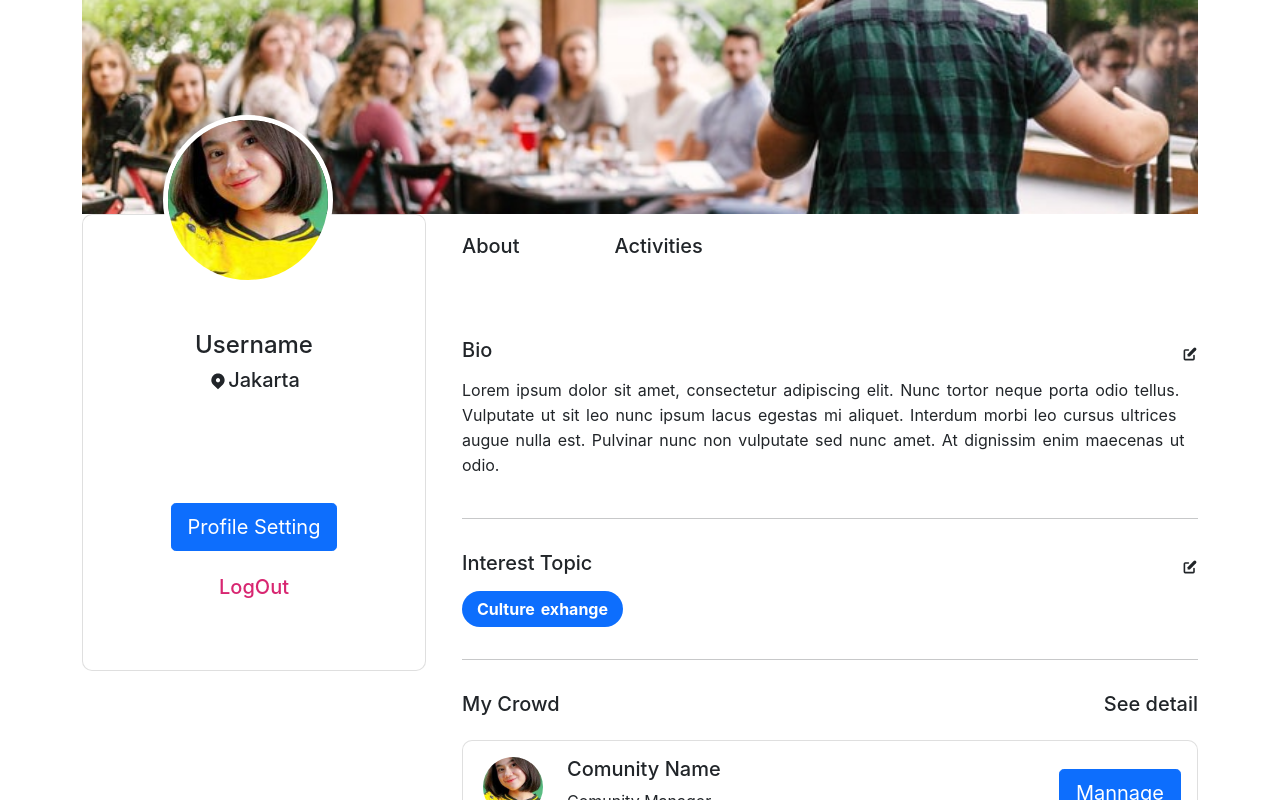
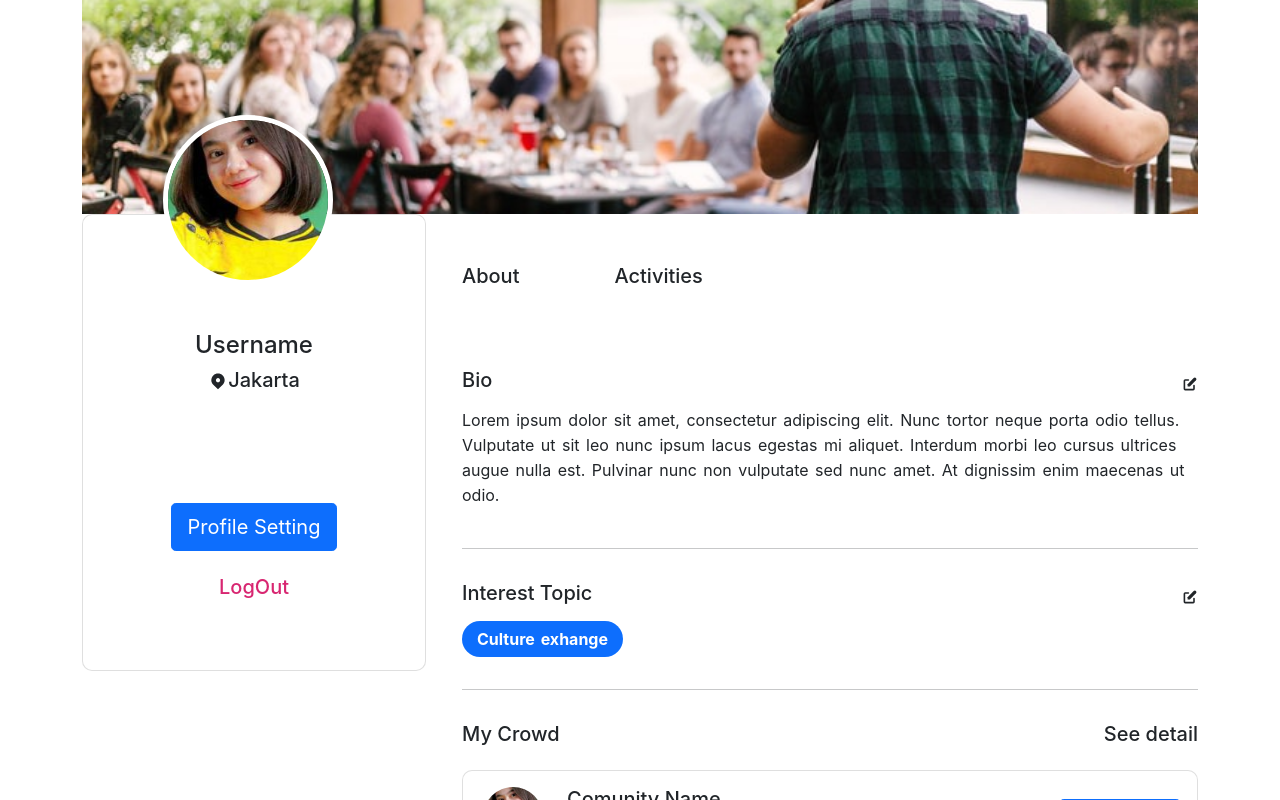
Before and after one commit to syaffurqonbagas/CrowdFInder, a React (Create React App) app: page / in a window 1280 px wide. Shown: the top 800 px of the page. Built offline with nearby package versions, Linux system fonts and the light colour scheme.

Commit message:
My profile page update

```diff
--- a/src/components/LargeCrowdFinderCard/index.jsx
+++ b/src/components/LargeCrowdFinderCard/index.jsx
@@ -9,7 +9,7 @@ import { RiGroupFill } from 'react-icons/ri'
 
 function LargeCrowdFinderCard() {
     return (
-        <Container>
+
         <div className='lrg-crwd'>
             <div className="title py-3">
                 <div className="avatar-post d-flex align-items-center">
@@ -31,11 +31,11 @@ function LargeCrowdFinderCard() {
                 <div className="image-post" style={{ backgroundImage: `url(${post})` }}>
                 </div>
 
-                    <Row>
+                <Row className='pt-3'>
                     <h6>Festival Makanan Nusantara (Bintang tamu 3 juri Master Cheff)</h6>
                 </Row>
                 <Row>
-                        <Col><p><AiFillCalendar /> 22/09/2021</p></Col>
+                    <Col md={2}><p><AiFillCalendar /> 22/09/2021</p></Col>
                     <Col><p><AiFillClockCircle /> 09.00 AM</p></Col>
                 </Row>
                 <Row>
@@ -52,7 +52,7 @@ function LargeCrowdFinderCard() {
 
             </Card>
         </div>
-        </Container >
+
     )
 }
 
--- a/src/components/LargeCrowdFinderCard/index.scss
+++ b/src/components/LargeCrowdFinderCard/index.scss
@@ -1,5 +1,5 @@
 .lrg-crwd {
-    width: 550px;
+
 
     .title {
         .avatar-post {
--- /dev/null
+++ b/src/pages/MyProfile/about.jsx
@@ -0,0 +1,25 @@
+import React from 'react';
+import Bio from '../../components/Bio';
+import InterstTopic from '../../components/InterestTopic';
+import ListCard from '../../components/ListCard';
+
+
+function About(props) {
+    return (
+        <div>
+            <Bio />
+            <hr />
+            <InterstTopic />
+            <hr />
+            <div className="myCrowd d-flex justify-content-between py-3">
+                <h5>My Crowd</h5>
+                <h5>See detail</h5>
+            </div>
+            <ListCard />
+            <ListCard />
+            <ListCard />
+        </div>
+    );
+}
+
+export default About;
--- /dev/null
+++ b/src/pages/MyProfile/activities.jsx
@@ -0,0 +1,12 @@
+import React from 'react';
+import LargeCrowdFinderCard from '../../components/LargeCrowdFinderCard';
+
+function Activities(props) {
+    return (
+        <div>
+            <LargeCrowdFinderCard />
+        </div>
+    );
+}
+
+export default Activities;
--- a/src/pages/MyProfile/index.jsx
+++ b/src/pages/MyProfile/index.jsx
@@ -1,13 +1,17 @@
-import React from 'react';
+import React, { useState } from 'react';
 import { Container, Row, Col } from 'react-bootstrap';
 import AvatarCard from '../../components/AvatarCard';
-import Bio from '../../components/Bio';
 import Hero from '../../components/Hero';
-import InterstTopic from '../../components/InterestTopic';
-import ListCard from '../../components/ListCard';
+import About from './about';
+import Activities from './activities';
+
+
 import './index.scss'
 
 function MyProfile(props) {
+
+    const [isAddAbout, setIsAddAbout] = useState(true)
+
     return (
         <Container>
             <div className="Profile-page">
@@ -18,21 +22,10 @@ function MyProfile(props) {
                     </Col>
                     <Col>
                         <div className="button-menu d-flex">
-                            <h5>About</h5>
-                            <h5>Activities</h5>
+                            <h5 onClick={() => setIsAddAbout(true)} >About</h5>
+                            <h5 onClick={() => setIsAddAbout(false)} >Activities</h5>
                         </div>
-                        <Bio />
-                        <hr />
-                        <InterstTopic />
-                        <hr />
-                        <div className="myCrowd d-flex justify-content-between py-3">
-                            <h5>My Crowd</h5>
-                            <h5>See detail</h5>
-                        </div>
-                        <ListCard />
-                        <ListCard />
-                        <ListCard />
-
+                        {isAddAbout ? <About /> : <Activities />}
                     </Col>
                 </Row>
             </div>
--- a/src/pages/MyProfile/index.scss
+++ b/src/pages/MyProfile/index.scss
@@ -4,8 +4,7 @@
     .button-menu {
         h5 {
             margin: 20px 20px 60px 0;
-            padding-bottom: 20px;
-            padding-right: 75px;
+            padding: 30px 75px 20px 0;
         }
 
         h5:hover {
@@ -13,7 +12,8 @@
         }
 
         h5:active {
-            border-bottom: solid 5px pink;
+            color: #D82671;
+            border-bottom: solid 5px #D82671;
         }
     }
 
```
Lines whose indentation alone changed are shown as unchanged.
